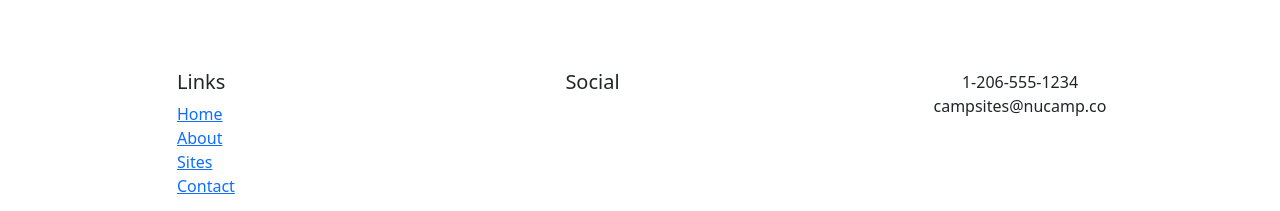
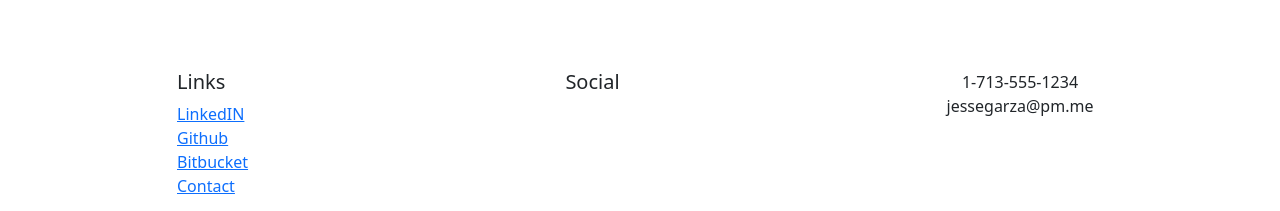
Before and after one commit to YetiPanda/Portfolio-Project, a plain HTML site: page index.html in a window 1280 px wide. Shown: the part 1945-2156 px from the top of the page. Drawn offline with nearby package versions, Linux system fonts and the light colour scheme.

Commit message:
footer links update

```diff
--- a/index.html
+++ b/index.html
@@ -352,9 +352,9 @@
         <div class="col-4 col-sm-2 offset-1">
           <h5>Links</h5>
           <ul class="list-unstyled">
-            <li><a href="#">Home</a></li>
-            <li><a href="aboutus.html">About</a></li>
-            <li><a href="#">Sites</a></li>
+            <li><a href="#">LinkedIN</a></li>
+            <li><a href="#">Github</a></li>
+            <li><a href="#">Bitbucket</a></li>
             <li><a href="#">Contact</a></li>
           </ul>
         </div>
@@ -381,9 +381,9 @@
 
         <div class="col-sm-4 text-center">
           <i class="fa-solid fa-phone fa-lg text-primary"></i>
-          1-206-555-1234<br />
+          1-713-555-1234<br />
           <i class="fa-solid fa-envelope fa-lg text-primary"></i>
-          campsites@nucamp.co
+          jessegarza@pm.me
         </div>
       </div>
     </div>
```
